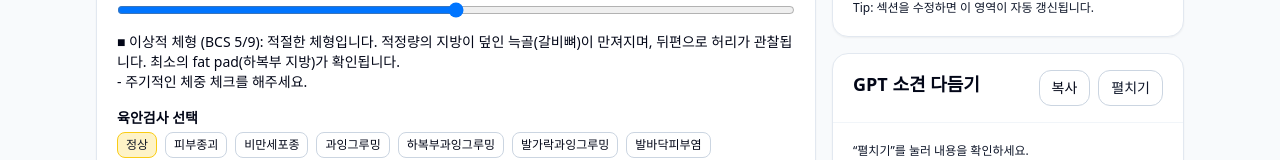
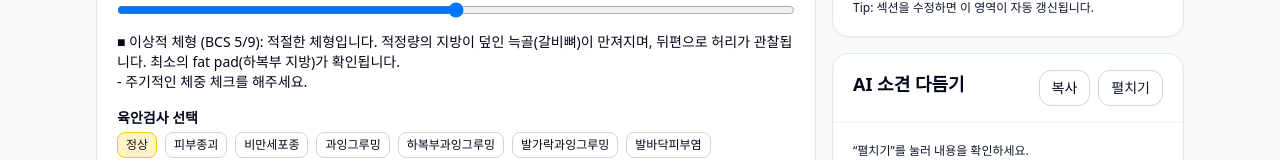
Before and after one commit to hodewdew-creator/BS_health_report_editor, a React (Vite) app: page / in a window 1280 px wide. Shown: the part 323-483 px from the top of the page. Built offline with nearby package versions, Linux system fonts and the light colour scheme.

Commit message:
Update App.jsx

```diff
--- a/src/App.jsx
+++ b/src/App.jsx
@@ -755,7 +755,7 @@ function PolisherPanel() {
 
   return (
 <Card
-  title="GPT 소견 다듬기"
+  title="AI 소견 다듬기"
   right={
     <div className="flex items-center gap-2 whitespace-nowrap">
       {/* CopyBtn이 className 지원 시 */}
@@ -828,12 +828,12 @@ function AboutPanel(){
       {open ? (
         <>
           <ul className="list-disc pl-5 space-y-1 text-sm text-slate-950">
-            <li>각종 내용 템플릿 수정은 src/data/templates.json</li>
+            <li>AI 소견 다듬기는 GPT 4o를 사용합니다.</li>
           </ul>
           <div className="mt-3 text-sm text-slate-950">
             <b>다음 단계 제안</b>
             <ol className="list-decimal pl-5 mt-1 space-y-1">
-              <li> GPT 문장 다듬기 , 키워드 입력시 소견 작성 구현</li>
+              <li> 완성본입니다. 차후에는 다양한 소견 템플릿만 추가 예정!</li>
 
             </ol>
           </div>
```
